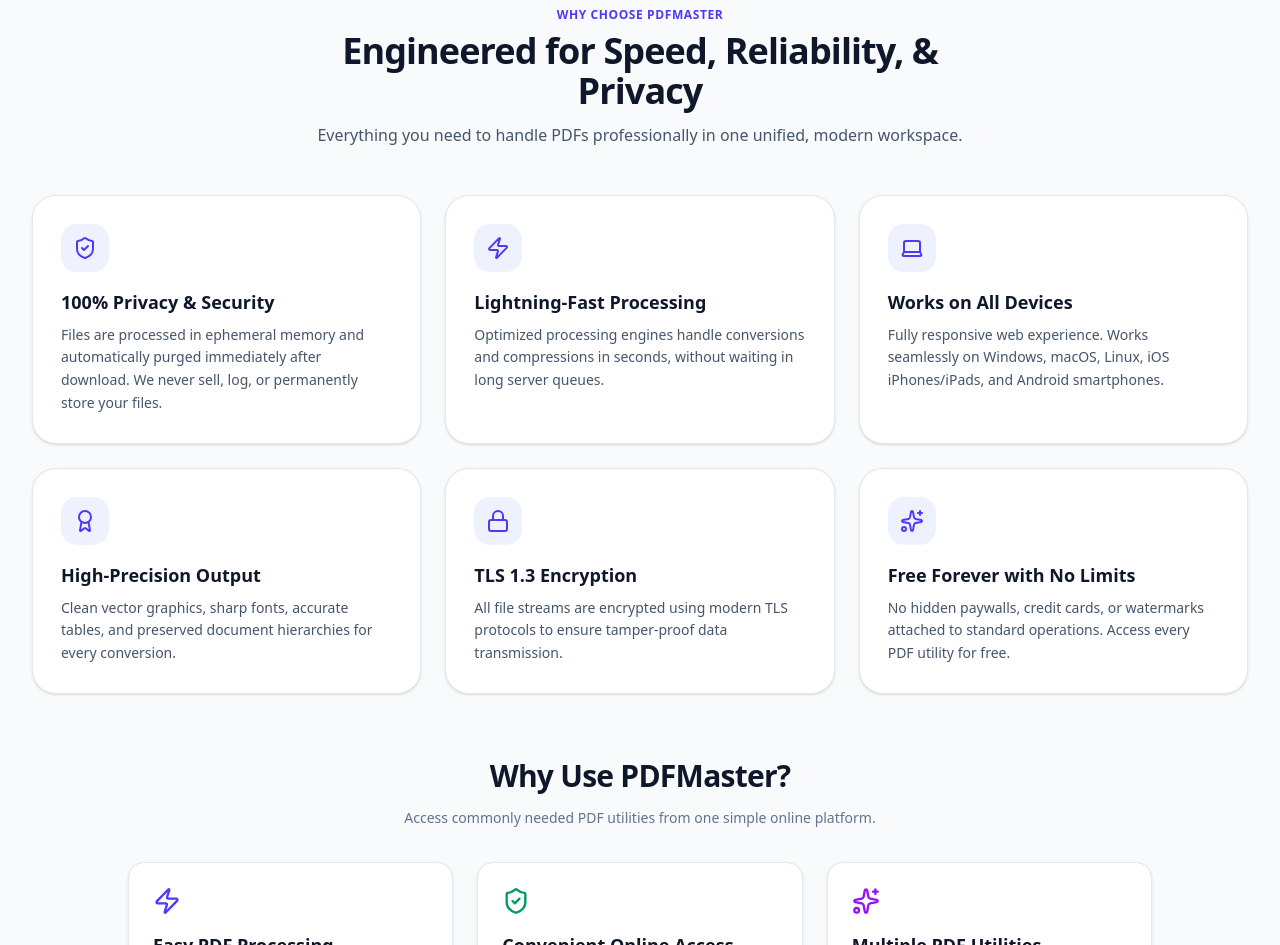
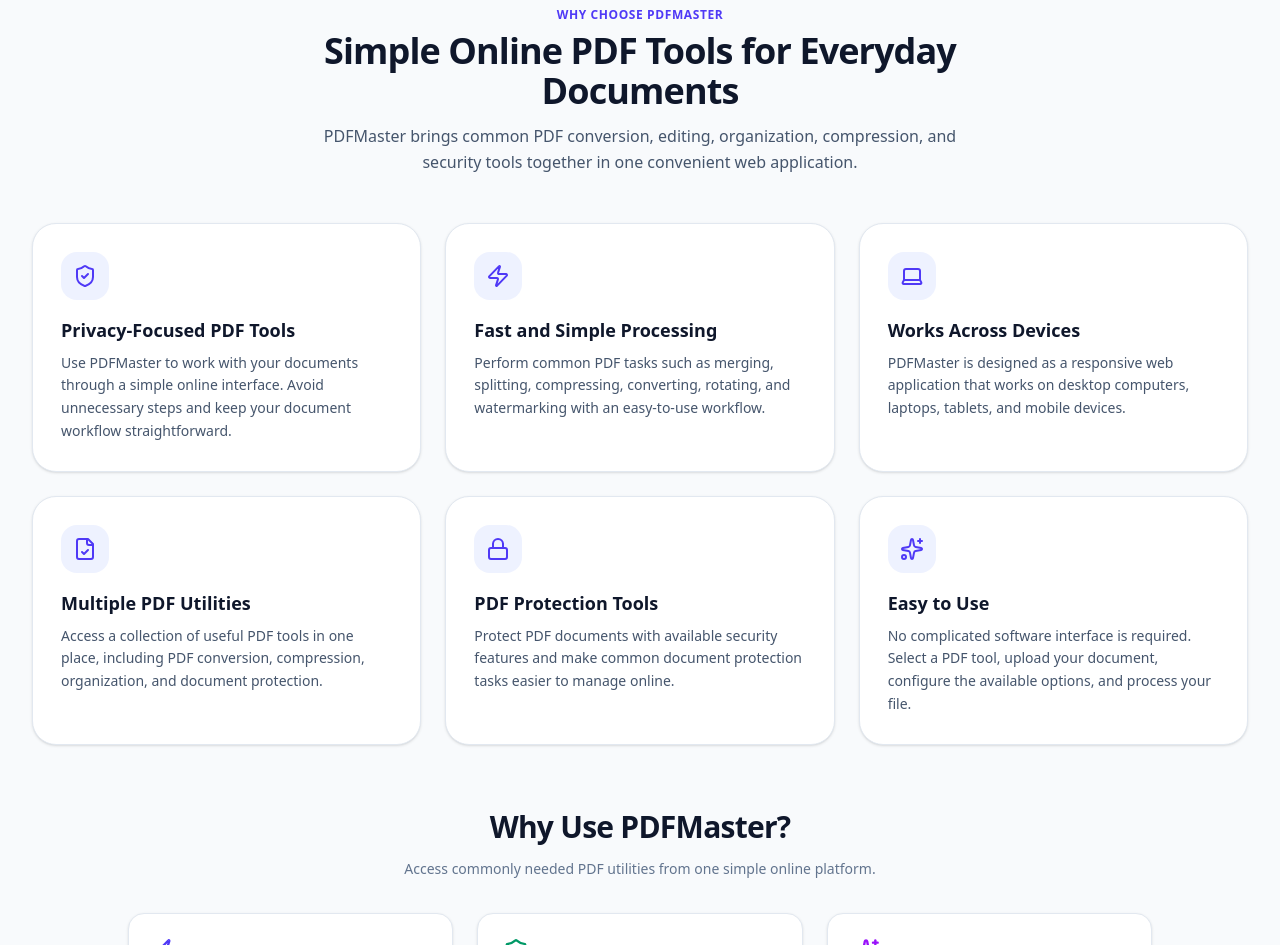
Before and after one commit to rsbharathkumar-03/PDFMaster, a React (Vite) app: page / in a window 1280 px wide. Shown: the part 2760-3705 px from the top of the page. Built offline with nearby package versions, Linux system fonts and the light colour scheme.

Commit message:
Update feature highlights and section layout

```diff
--- a/src/components/FeatureHighlights.tsx
+++ b/src/components/FeatureHighlights.tsx
@@ -1,66 +1,97 @@
 import React from 'react';
-import { ShieldCheck, Zap, Laptop, Award, Lock, Sparkles } from 'lucide-react';
+import {
+  ShieldCheck,
+  Zap,
+  Laptop,
+  FileCheck,
+  Lock,
+  Sparkles
+} from 'lucide-react';
 
 export const FeatureHighlights: React.FC = () => {
   const highlights = [
     {
       icon: ShieldCheck,
-      title: '100% Privacy & Security',
-      desc: 'Files are processed in ephemeral memory and automatically purged immediately after download. We never sell, log, or permanently store your files.'
+      title: 'Privacy-Focused PDF Tools',
+      desc: 'Use PDFMaster to work with your documents through a simple online interface. Avoid unnecessary steps and keep your document workflow straightforward.'
     },
     {
       icon: Zap,
-      title: 'Lightning-Fast Processing',
-      desc: 'Optimized processing engines handle conversions and compressions in seconds, without waiting in long server queues.'
+      title: 'Fast and Simple Processing',
+      desc: 'Perform common PDF tasks such as merging, splitting, compressing, converting, rotating, and watermarking with an easy-to-use workflow.'
     },
     {
       icon: Laptop,
-      title: 'Works on All Devices',
-      desc: 'Fully responsive web experience. Works seamlessly on Windows, macOS, Linux, iOS iPhones/iPads, and Android smartphones.'
+      title: 'Works Across Devices',
+      desc: 'PDFMaster is designed as a responsive web application that works on desktop computers, laptops, tablets, and mobile devices.'
     },
     {
-      icon: Award,
-      title: 'High-Precision Output',
-      desc: 'Clean vector graphics, sharp fonts, accurate tables, and preserved document hierarchies for every conversion.'
+      icon: FileCheck,
+      title: 'Multiple PDF Utilities',
+      desc: 'Access a collection of useful PDF tools in one place, including PDF conversion, compression, organization, and document protection.'
     },
     {
       icon: Lock,
-      title: 'TLS 1.3 Encryption',
-      desc: 'All file streams are encrypted using modern TLS protocols to ensure tamper-proof data transmission.'
+      title: 'PDF Protection Tools',
+      desc: 'Protect PDF documents with available security features and make common document protection tasks easier to manage online.'
     },
     {
       icon: Sparkles,
-      title: 'Free Forever with No Limits',
-      desc: 'No hidden paywalls, credit cards, or watermarks attached to standard operations. Access every PDF utility for free.'
+      title: 'Easy to Use',
+      desc: 'No complicated software interface is required. Select a PDF tool, upload your document, configure the available options, and process your file.'
     }
   ];
 
   return (
-    <section className="mt-20">
-      <div className="text-center max-w-2xl mx-auto mb-12">
-        <h2 className="text-xs font-bold uppercase tracking-wider text-indigo-600 mb-2">Why Choose PDFMaster</h2>
-        <h3 className="text-3xl font-extrabold tracking-tight text-slate-900 sm:text-4xl">
-          Engineered for Speed, Reliability, &amp; Privacy
-        </h3>
-        <p className="mt-3 text-base text-slate-600">
-          Everything you need to handle PDFs professionally in one unified, modern workspace.
+    <section
+      className="mt-20"
+      aria-labelledby="feature-highlights-title"
+    >
+      {/* Section Heading */}
+      <div className="mx-auto mb-12 max-w-2xl text-center">
+        <span className="mb-2 block text-xs font-bold uppercase tracking-wider text-indigo-600">
+          Why Choose PDFMaster
+        </span>
+
+        <h2
+          id="feature-highlights-title"
+          className="text-3xl font-extrabold tracking-tight text-slate-900 sm:text-4xl"
+        >
+          Simple Online PDF Tools for Everyday Documents
+        </h2>
+
+        <p className="mt-3 text-base leading-relaxed text-slate-600">
+          PDFMaster brings common PDF conversion, editing, organization,
+          compression, and security tools together in one convenient web
+          application.
         </p>
       </div>
 
+      {/* Features */}
       <div className="grid grid-cols-1 gap-6 sm:grid-cols-2 lg:grid-cols-3">
-        {highlights.map((item, idx) => {
+        {highlights.map((item) => {
           const Icon = item.icon;
+
           return (
-            <div
-              key={idx}
+            <article
+              key={item.title}
               className="group rounded-3xl border border-slate-200 bg-white p-7 shadow-sm transition-all hover:border-indigo-300 hover:shadow-md"
             >
-              <div className="mb-4 flex h-12 w-12 items-center justify-center rounded-2xl bg-indigo-50 text-indigo-600 group-hover:bg-indigo-600 group-hover:text-white transition-colors">
-                <Icon className="h-6 w-6" />
+              <div className="mb-4 flex h-12 w-12 items-center justify-center rounded-2xl bg-indigo-50 text-indigo-600 transition-colors group-hover:bg-indigo-600 group-hover:text-white">
+                <Icon
+                  className="h-6 w-6"
+                  aria-hidden="true"
+                />
               </div>
-              <h4 className="text-lg font-bold text-slate-900 mb-2">{item.title}</h4>
-              <p className="text-sm text-slate-600 leading-relaxed">{item.desc}</p>
-            </div>
+
+              <h3 className="mb-2 text-lg font-bold text-slate-900">
+                {item.title}
+              </h3>
+
+              <p className="text-sm leading-relaxed text-slate-600">
+                {item.desc}
+              </p>
+            </article>
           );
         })}
       </div>
```
